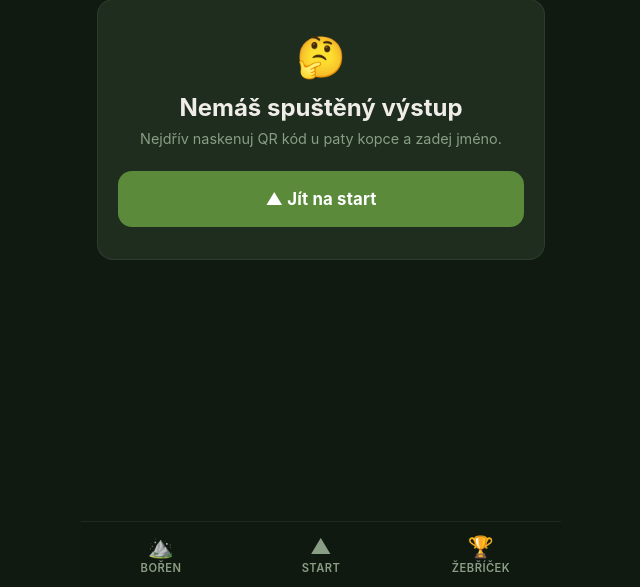
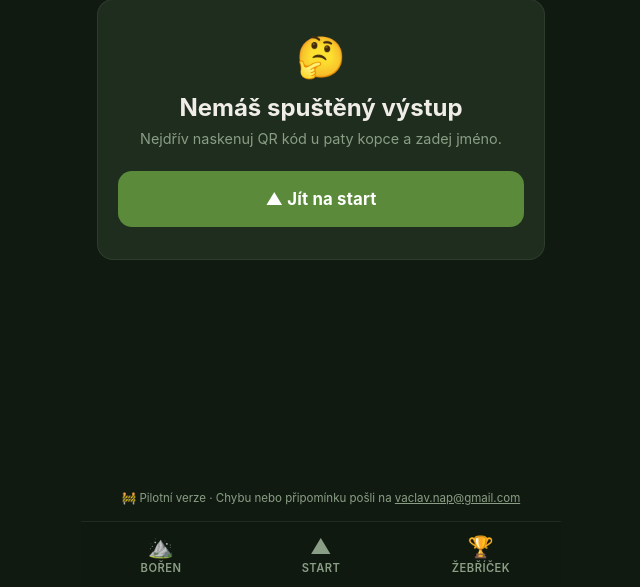
Before and after one commit to fatalnubstack/kopec, a FastAPI app: page /finish in a window 1280 px wide. Shown: the part 213-800 px from the top of the page, without its empty margins (319-959 px from the left). Run offline with FastAPI, Linux system fonts and the light colour scheme.

Commit message:
Přidat pilotní verze footer s kontaktem

```diff
--- a/app/templates/base.html
+++ b/app/templates/base.html
@@ -177,6 +177,11 @@
     {% block content %}{% endblock %}
   </main>
 
+  <div style="text-align:center; padding: 12px 20px 80px; font-size:0.72rem; color:var(--muted); line-height:1.5;">
+    🚧 Pilotní verze · Chybu nebo připomínku pošli na
+    <a href="mailto:vaclav.nap@gmail.com" style="color:var(--muted); text-decoration:underline;">vaclav.nap@gmail.com</a>
+  </div>
+
   {% block nav %}
   <nav class="bottom-nav">
     <a href="/" {% if active == 'home' %}class="active"{% endif %}>
```
